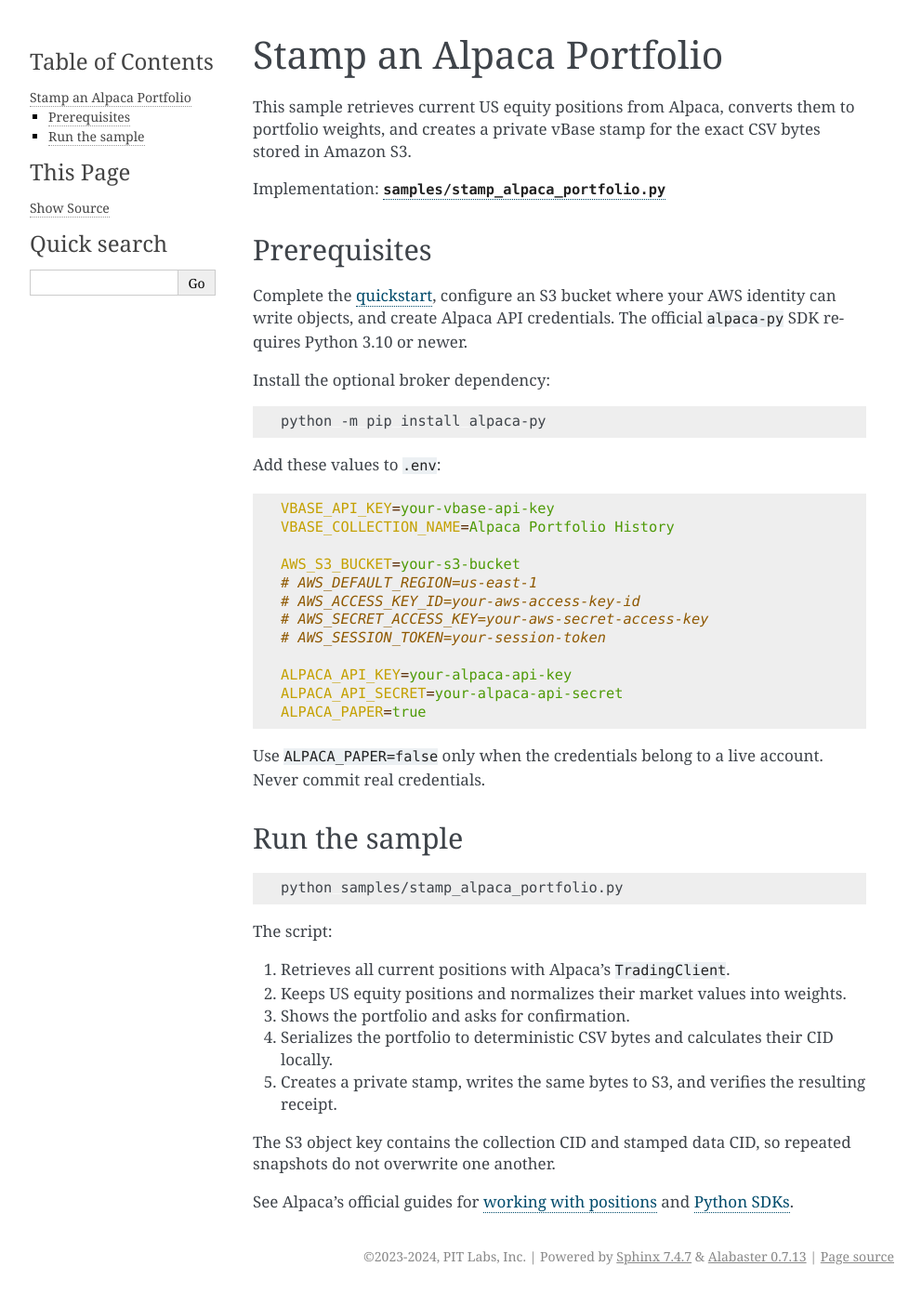
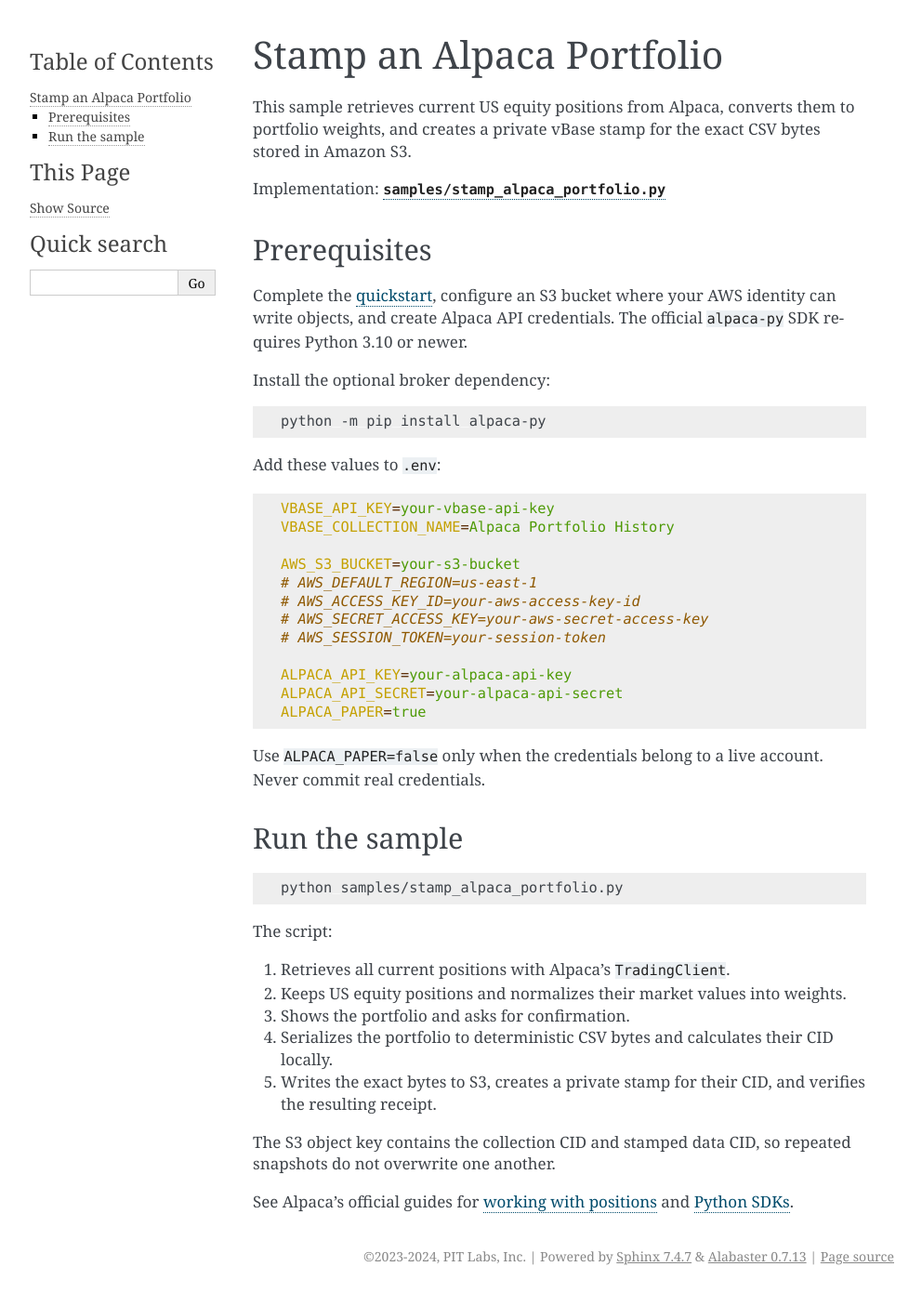
Before and after one commit to validityBase/vbase-py-samples, a Sphinx documentation site: the page built from docs/stamp_alpaca_portfolio.md, in a window 1280 px wide. Shown: the whole page at 93% size, without its empty margins (148-1140 px from the left). Built offline with Sphinx 7.4.7, drawn with Linux system fonts in a browser that asks for light colours.

Commit message:
Document S3 upload before portfolio stamping

```diff
--- a/docs/stamp_alpaca_portfolio.md
+++ b/docs/stamp_alpaca_portfolio.md
@@ -45,7 +45,7 @@ The script:
 2. Keeps US equity positions and normalizes their market values into weights.
 3. Shows the portfolio and asks for confirmation.
 4. Serializes the portfolio to deterministic CSV bytes and calculates their CID locally.
-5. Creates a private stamp, writes the same bytes to S3, and verifies the resulting receipt.
+5. Writes the exact bytes to S3, creates a private stamp for their CID, and verifies the resulting receipt.
 
 The S3 object key contains the collection CID and stamped data CID, so repeated snapshots do not overwrite one another.
 
```
Also changed, not shown: docs/stamp_interactive_brokers_portfolio.md (+1 -1 lines).
